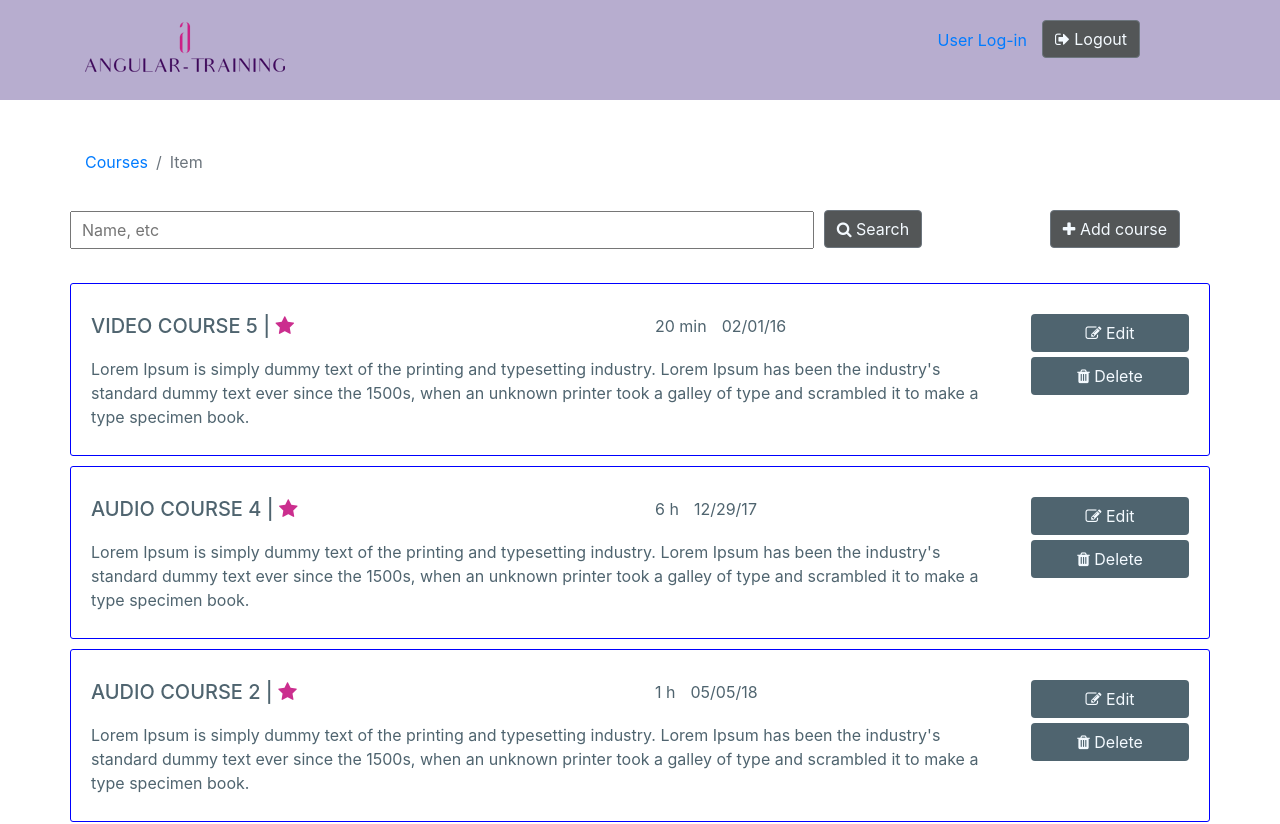
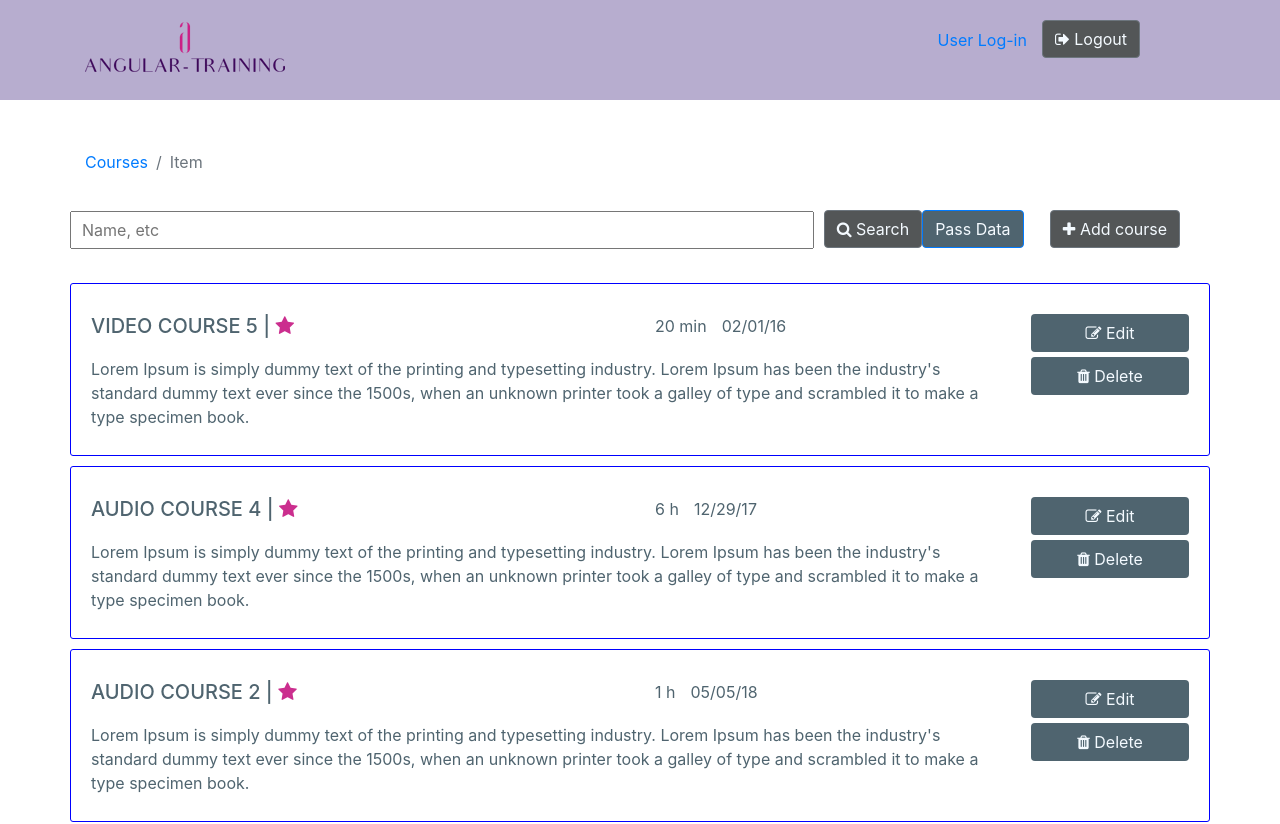
Before and after one commit to ViraDemydova/angular-homework, an Angular app: page / in a window 1280 px wide. Shown: the top 824 px of the page. Built offline with nearby package versions, Linux system fonts and the light colour scheme.

Commit message:
trying to add a subsription

```diff
--- a/src/app/layout/components/search/search.component.html
+++ b/src/app/layout/components/search/search.component.html
@@ -4,5 +4,6 @@
     <button class="btn btn-secondary" (click)="onSubmit()">
       <i class="fa fa-search" aria-hidden="true"></i>
       Search</button>
+    <button class="btn btn-primary" (click)="onClick()">Pass Data</button>
   </form>
 <!-- starts search -->
--- a/src/app/layout/components/search/search.component.ts
+++ b/src/app/layout/components/search/search.component.ts
@@ -10,7 +10,7 @@ import { CommunicatorService} from '../../../service/communicator.service';
 })
 export class SearchComponent implements OnInit {
   //@Input() public searchText: string;
-  //filterToggle: boolean;
+  filterToggle: boolean;
   counter = 0;
 
   constructor(
@@ -23,7 +23,11 @@ export class SearchComponent implements OnInit {
   //}
 
   onSubmit() {
+    this.filterToggle = !this.filterToggle;
+  }
+
+  onClick() {
     this.counter++;
-    this.communicatorService.publishData(`Data from search(${this.counter})`);
+    this.communicatorService.publishData(`Data from sibling 1(${this.counter})`);
   }
 }
```
